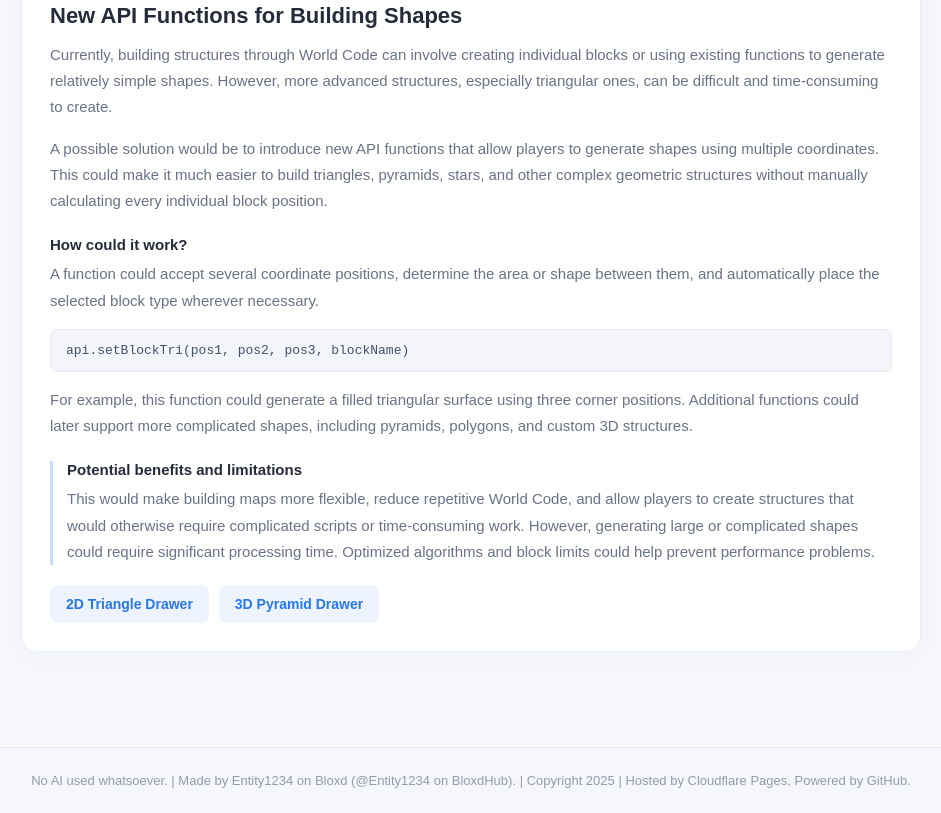
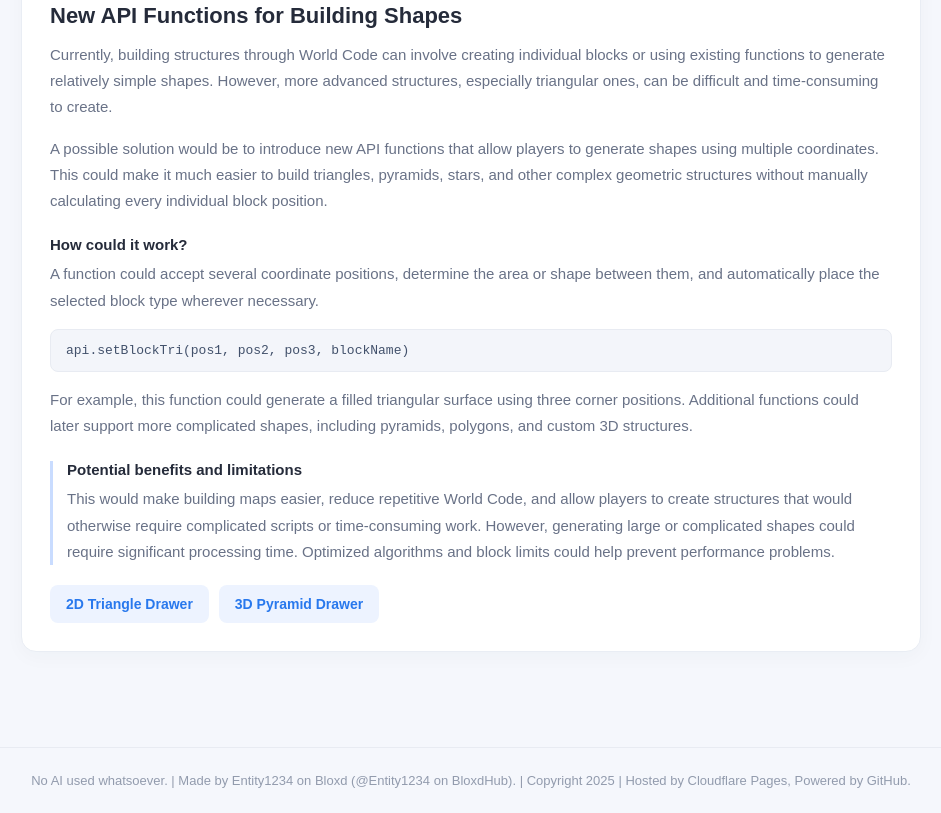
Before and after one commit to 808-en/BWBUI, a plain HTML site: page index.html in a window 1280 px wide. Shown: the part 659-1472 px from the top of the page, without its empty margins (169-1110 px from the left). Drawn offline with Linux system fonts and the light colour scheme.

Commit message:
Update description of map building benefits

```diff
--- a/index.html
+++ b/index.html
@@ -311,7 +311,7 @@
                 <div class="idea-details">
                     <h4>Potential benefits and limitations</h4>
                     <p>
-                        This would make building maps more flexible, reduce
+                        This would make building maps easier, reduce
                         repetitive World Code, and allow players to create
                         structures that would otherwise require complicated
                         scripts or time-consuming work. However, generating large or complicated
```
